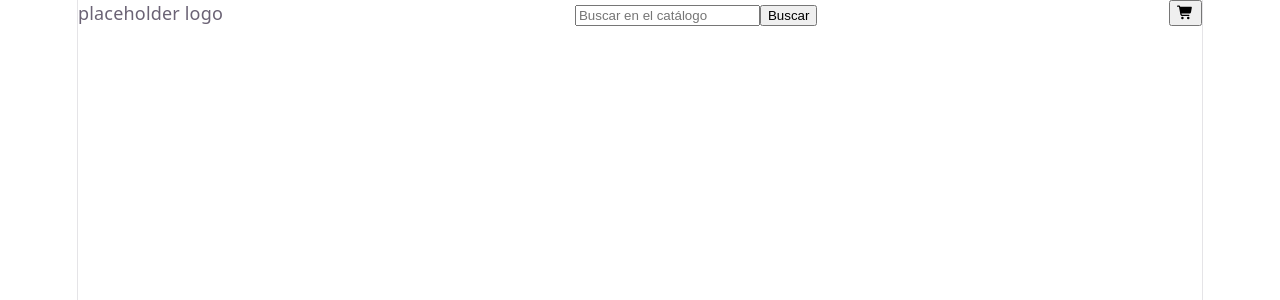
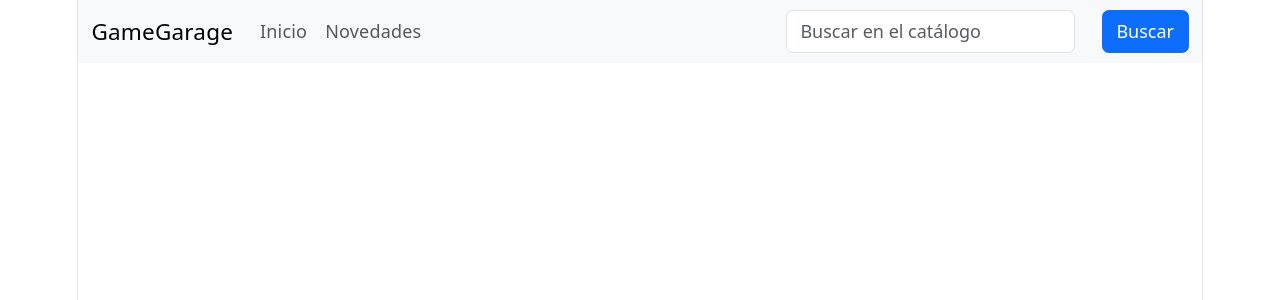
Before and after one commit to Matias-Ezeq/TP1-CIU-Tienda-online, a React (Vite) app in the folder tienda-online/: page / in a window 1280 px wide. Shown: the top 300 px of the page. Built offline with nearby package versions, Linux system fonts and the light colour scheme.

Commit message:
embellecido parcial del header implementando react-bootstrap

```diff
--- a/tienda-online/src/components/Header.jsx
+++ b/tienda-online/src/components/Header.jsx
@@ -1,11 +1,42 @@
 import { FontAwesomeIcon } from "@fortawesome/react-fontawesome"
+import Container from 'react-bootstrap/Container';
+import Nav from 'react-bootstrap/Nav';
+import Navbar from 'react-bootstrap/Navbar';
+import Form from 'react-bootstrap/Form';
+import Button from 'react-bootstrap/Button';
+import InputGroup from 'react-bootstrap/InputGroup';
+import Row from 'react-bootstrap/Row';
+import Col from 'react-bootstrap/Col';
 
 function Header(){
-    return(
-        <header style={{display:"flex", justifyContent:"space-between"}}>
-            <div>placeholder logo</div> <div><input name="busqueda" type="search" placeholder="Buscar en el catálogo"/><input name="buscar" type="button" value="Buscar"/></div> <button><FontAwesomeIcon icon="fa-solid fa-cart-shopping" /></button>
-        </header>
-    )
+  return(
+    <Navbar expand="lg" className="bg-body-tertiary">
+      <Container>
+        <Navbar.Brand href="#inicio">GameGarage</Navbar.Brand>
+        <Navbar.Toggle aria-controls="basic-navbar-nav" />
+        <Navbar.Collapse id="basic-navbar-nav">
+          <Nav className="me-auto">
+            <Nav.Link href="#inicio">Inicio</Nav.Link>
+            <Nav.Link href="#novedades">Novedades</Nav.Link>
+          </Nav>
+          <Form inline>
+        <Row>
+          <Col xs="auto">
+            <Form.Control
+              type="text"
+              placeholder="Buscar en el catálogo"
+              className=" mr-sm-2"
+            />
+            </Col>
+        <Col xs="auto">
+            <Button type="submit">Buscar</Button>
+          </Col>
+        </Row>
+      </Form>
+        </Navbar.Collapse>
+      </Container>
+    </Navbar>
+  )
 }
 
 export default Header
--- a/tienda-online/src/main.jsx
+++ b/tienda-online/src/main.jsx
@@ -2,6 +2,7 @@
 import { createRoot } from 'react-dom/client'
 import { BrowserRouter } from 'react-router'
 import './index.css'
+import 'bootstrap/dist/css/bootstrap.min.css';
 import App from './App.jsx'
 
 import { FontAwesomeIcon } from '@fortawesome/react-fontawesome'
```
